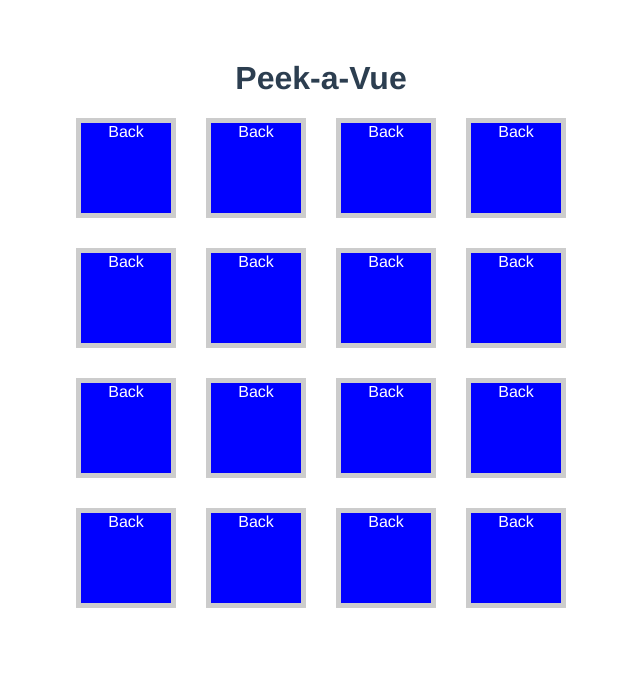
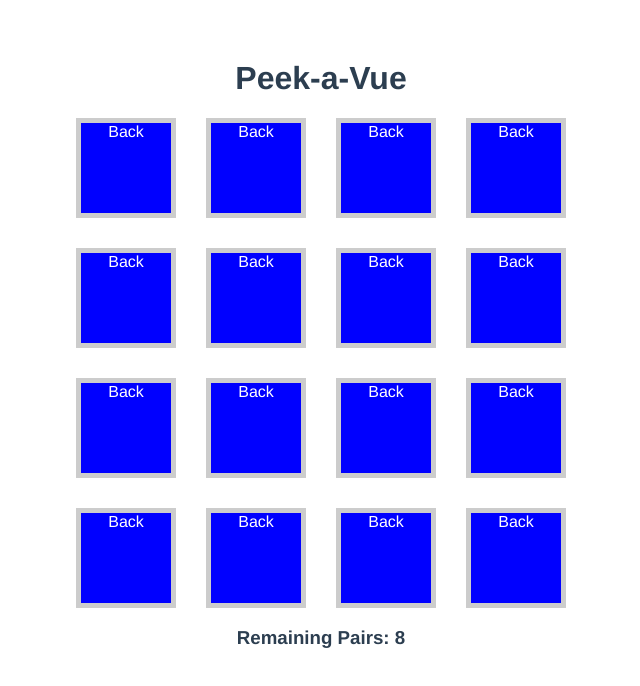
Before and after one commit to basice/peek-a-vue, a Vue app: page / in a window 1280 px wide. Shown: the top 686 px of the page, without its empty margins (319-959 px from the left). Built offline with nearby package versions, Linux system fonts and the light colour scheme.

Commit message:
feat: add win condition and track remaining pairs

```diff
--- a/src/App.vue
+++ b/src/App.vue
@@ -1,5 +1,5 @@
 <script>
-import { ref, watch } from 'vue'
+import { computed, ref, watch } from 'vue'
 import Card from './components/Card.vue'
 export default {
   name: 'App',
@@ -9,18 +9,31 @@
   setup() {
     const cardList = ref([])
     const userSelection = ref([])
-    const status = ref('')
+
+    const status = computed(() => {
+      if (remainingPairs.value === 0) {
+        return 'Player wins!'
+      } else {
+        return `Remaining Pairs: ${remainingPairs.value}`
+      }
+    })
+
+    const remainingPairs = computed(() => {
+      const remainingCards = cardList.value.filter(card => card.matched === false).length
+
+      return remainingCards / 2
+    })
 
     for (let i = 0; i < 16; i++) {
       cardList.value.push({
-        value: i,
+        value: 3,
         visible: false,
         position: i,
         matched: false
       })
     }
 
-    const flipCard = (payload) => {
+    const flipCard = payload => {
       cardList.value[payload.position].visible = true
 
       if (userSelection.value[0]) {
@@ -32,7 +45,7 @@
 
     watch(
       userSelection,
-      (currentValue) => {
+      currentValue => {
         if (currentValue.length === 2) {
           const cardOne = currentValue[0]
           const cardTwo = currentValue[1]
```
Also changed, not shown: .prettierrc.json.
